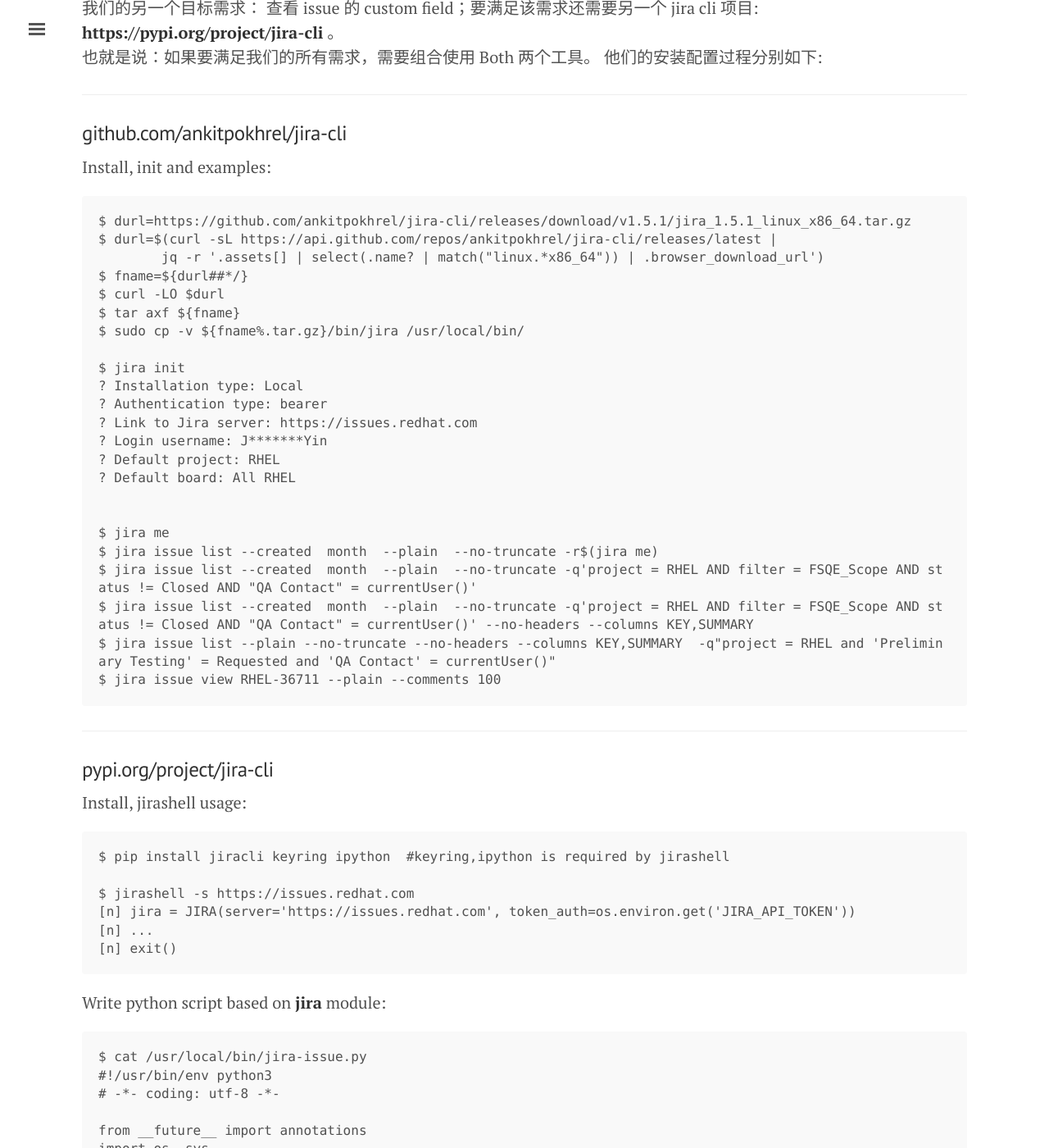
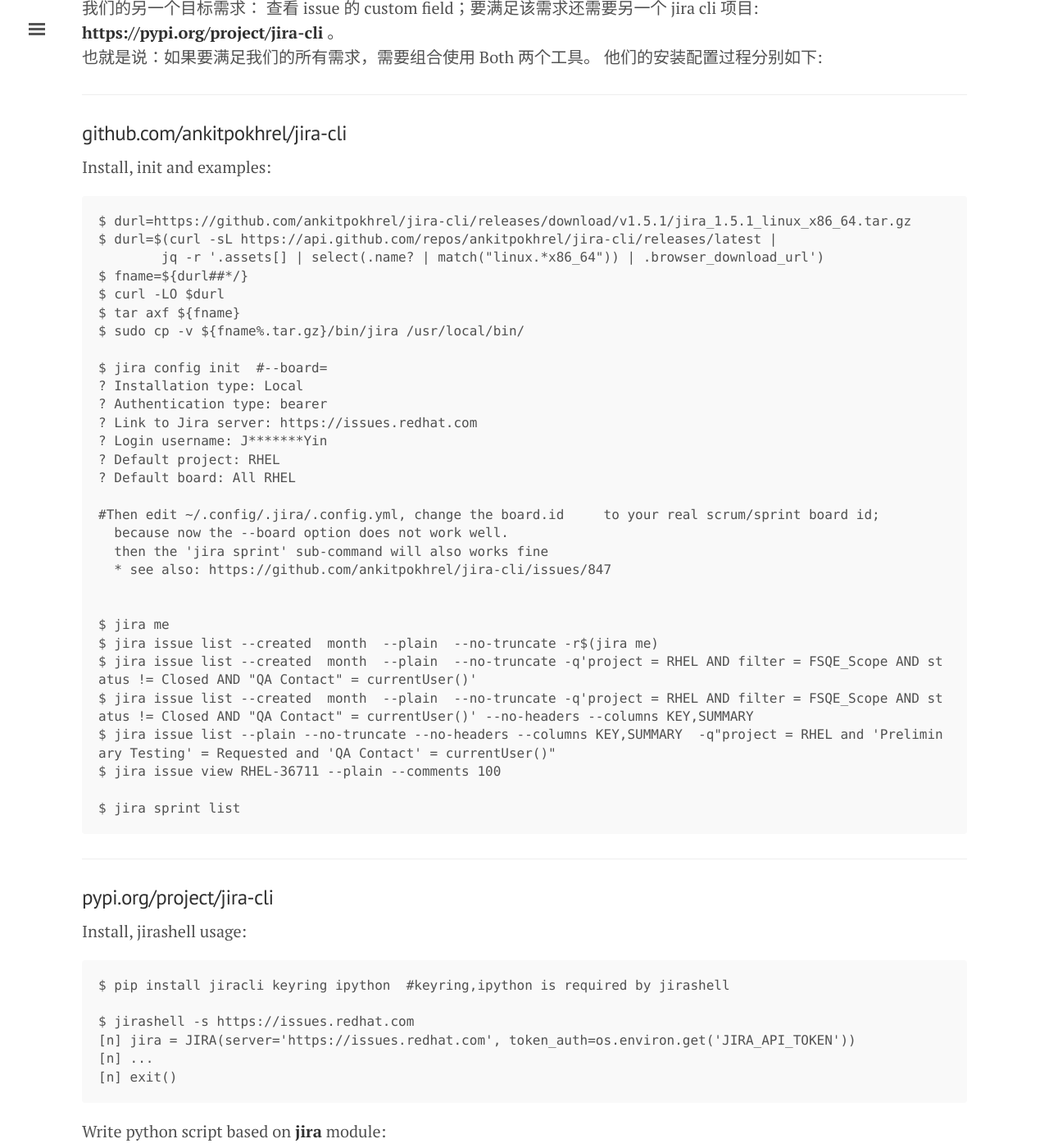
Before and after one commit to tcler/tcler.github.io, a Jekyll site: the page built from _posts/2024-05-29-try-out-jira-cli-tools.md, in a window 1280 px wide and 1400 px high, scrolled down 755 px. Shown: the whole window at 82% size. Built offline with Jekyll 4.4.1, drawn with Linux system fonts in a browser that asks for light colours.

Commit message:
Update 2024-05-29-try-out-jira-cli-tools.md

````diff
--- a/_posts/2024-05-29-try-out-jira-cli-tools.md
+++ b/_posts/2024-05-29-try-out-jira-cli-tools.md
@@ -30,13 +30,18 @@
 $ tar axf ${fname}
 $ sudo cp -v ${fname%.tar.gz}/bin/jira /usr/local/bin/
 
-$ jira init
+$ jira config init  #--board=
 ? Installation type: Local
 ? Authentication type: bearer
 ? Link to Jira server: https://issues.redhat.com
 ? Login username: J*******Yin
 ? Default project: RHEL
 ? Default board: All RHEL
+
+#Then edit ~/.config/.jira/.config.yml, change the board.id	to your real scrum/sprint board id;
+  because now the --board option does not work well.
+  then the 'jira sprint' sub-command will also works fine
+  * see also: https://github.com/ankitpokhrel/jira-cli/issues/847
 
 
 $ jira me
@@ -45,6 +50,8 @@
 $ jira issue list --created  month  --plain  --no-truncate -q'project = RHEL AND filter = FSQE_Scope AND status != Closed AND "QA Contact" = currentUser()' --no-headers --columns KEY,SUMMARY
 $ jira issue list --plain --no-truncate --no-headers --columns KEY,SUMMARY  -q"project = RHEL and 'Preliminary Testing' = Requested and 'QA Contact' = currentUser()"
 $ jira issue view RHEL-36711 --plain --comments 100
+
+$ jira sprint list
 ```
 
 ---
````
